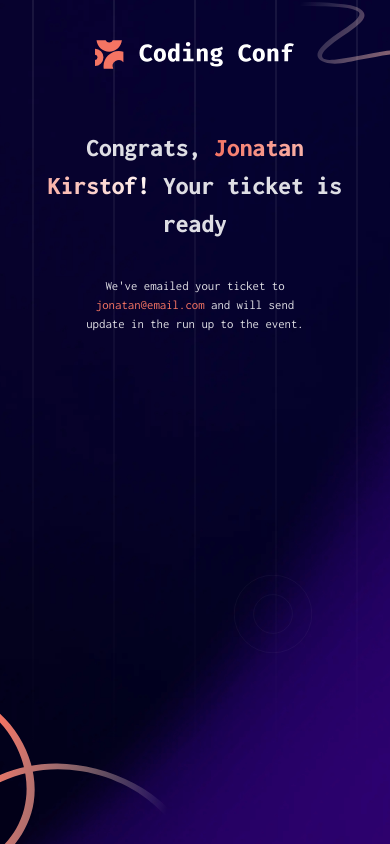
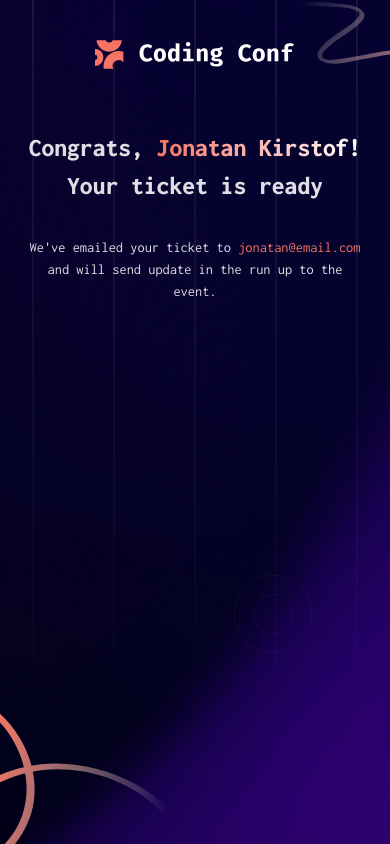
Before and after one commit to yohans-kasaw/frontend-master-conference-ticket-generator, a Vue app: page / in a window 390 px wide. Built offline with nearby package versions, Linux system fonts and the light colour scheme; a web font is replaced by a local one.

Commit message:
mobile: font size clamping fix

```diff
--- a/src/style.css
+++ b/src/style.css
@@ -1,6 +1,5 @@
 :root {
     font-family: 'Inconsolata', system-ui, Avenir, Helvetica, Arial, sans-serif;
-    line-height: 1.5;
     font-weight: 400;
 
     color-scheme: light dark;
@@ -40,6 +39,18 @@ body {
 
 .red-text {
     color: var(--primary-red);
+}
+
+.font-extra-big {
+    font-size: clamp(1.6rem, 6vw, 4rem);
+}
+
+.font-big {
+    font-size: clamp(0.9rem, 3vw, 1.8rem);
+}
+
+.font-mid {
+    font-size: 1.2rem;
 }
 
 .page-wrapper {
@@ -89,15 +100,3 @@ body {
             url('./assets/background/background-desktop.png');
     }
 }
-
-.font-extra-big {
-    font-size: clamp(1.6rem, 6vw, 4rem);
-}
-
-.font-big {
-    font-size: clamp(0.8rem, 3vw, 1.8rem);
-}
-
-.font-mid {
-    font-size: 1.2rem;
-}
--- a/src/views/TicketConfirmation.vue
+++ b/src/views/TicketConfirmation.vue
@@ -3,7 +3,7 @@
         <div class="mt-15 mx-auto">
             <div
                 class="font-weight-bold font-extra-big text-center mx-auto"
-                style="width: 85vw; max-width: 55rem;"
+                style="width: 95vw; max-width: 55rem;"
             >
                 Congrats,
                 <span class="red-gradient-text"> Jonatan Kirstof! </span>
@@ -11,7 +11,7 @@
             </div>
             <div
                 class="mt-8 font-weight-regular font-big text-center mx-auto"
-                style="width: 60vw; max-width: 40rem;"
+                style="width: 85vw; max-width: 40rem;"
             >
                 We've emailed your ticket to
                 <span class="red-text">jonatan@email.com</span>
```
